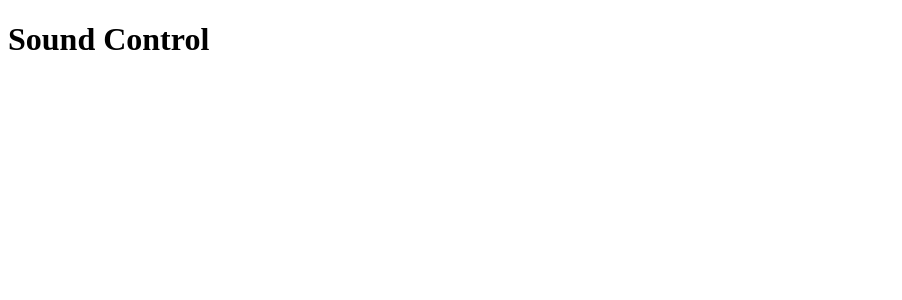
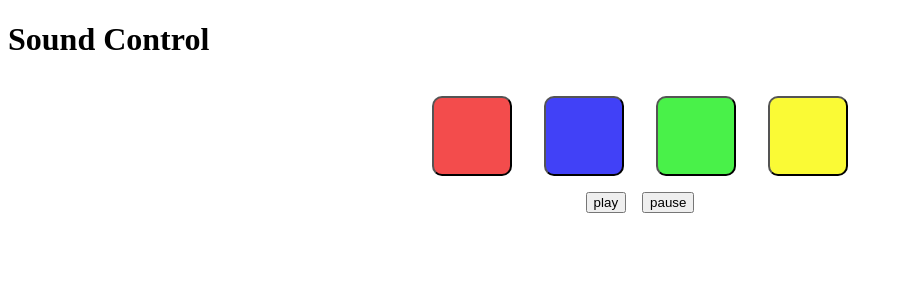
Before and after one commit to fac28/sound-control, a React (Vite) app: page / in a window 1280 px wide. Shown: the top 300 px of the page, without its empty margins (0-902 px from the left). Built offline with nearby package versions, Linux system fonts and the light colour scheme.

Commit message:
User buttons and event handlers

```diff
--- a/src/App.css
+++ b/src/App.css
@@ -1 +1,53 @@
 /* css here */
+
+.pad {
+  width: 5rem;
+  height: 5rem;
+  margin: 1rem;
+  border-radius: 10px;
+  cursor: pointer;
+}
+
+.flex {
+  display: flex;
+}
+
+.center {
+  justify-content: center;
+}
+
+.gap {
+  gap: 1rem;
+}
+
+.red {
+  background: rgb(243, 76, 76);
+}
+
+.blue {
+  background: rgb(65, 65, 247);
+}
+
+.green {
+  background: rgb(73, 241, 73);
+}
+
+.yellow {
+  background: rgb(250, 250, 53);
+}
+
+@keyframes flash {
+  0% {
+    opacity: 1;
+  }
+  50% {
+    opacity: 0;
+  }
+  100% {
+    opacity: 1;
+  }
+}
+
+.element-animate {
+  animation: flash 1s 1;
+}
--- a/src/App.jsx
+++ b/src/App.jsx
@@ -1,10 +1,26 @@
 import './App.css';
+import Pad from './components/Pad';
+import ControlButton from './components/ControlButton';
+import { useState } from 'react';
 
 function App() {
-
+  const [state, setState] = useState({
+    playerArray: [],
+    gameArray: []
+  })
   return (
     <>
       <h1>Sound Control</h1>
+      <div className="flex center">
+        <Pad colour={'red'} setState={setState} state={state} />
+        <Pad colour={'blue'} setState={setState} state={state} />
+        <Pad colour={'green'} setState={setState} state={state} />
+        <Pad colour={'yellow'} setState={setState} state={state} />
+      </div>
+        <div className='flex center gap'>
+        <ControlButton control={'play'}/>
+        <ControlButton control={'pause'}/>
+        </div>
     </>
   );
 }
--- /dev/null
+++ b/src/components/ControlButton.jsx
@@ -0,0 +1,7 @@
+const ControlButton = ({control}) => {
+  return (
+    <button type="button" className="button ">{control}</button>
+  )
+}
+
+export default ControlButton
--- /dev/null
+++ b/src/components/Pad.jsx
@@ -0,0 +1,22 @@
+import { useState } from "react";
+
+const Pad = ({ colour, setState, state }) => {
+  const [isAnimated, setIsAnimated] = useState(false)
+
+  const clickHandler = (event) => {
+
+    setState((prevState) => ({
+      ...prevState,
+      playerArray: [...prevState.playerArray, event.target.value],
+    }));
+
+    setIsAnimated(true);
+    setTimeout(() => {
+      setIsAnimated(false);
+    }, 1000);
+
+  };
+  return <button type="button" className={`pad ${colour} ${isAnimated? 'element-animate' : ''}`} value={colour} onClick={clickHandler}></button>;
+};
+
+export default Pad;
--- /dev/null
+++ b/src/utils/global.js
@@ -0,0 +1,6 @@
+export const PAD = {
+  GREEN: '0',
+  RED: '1',
+  YELLOW: '2',
+  BLUE: '3',
+}
--- /dev/null
+++ b/src/utils/playSound.js
@@ -0,0 +1,5 @@
+export function playSound(currentIndex) {
+  audio.src = soundUrls[currentIndex];
+  audio.play();
+  currentIndex = (currentIndex + 1) % soundUrls.length;
+}
```
Also changed, not shown: src/components/GenerateSong.jsx (added, +10 -0 lines), src/utils/playSong.js (added, +32 -0 lines), .eslintrc.cjs.
